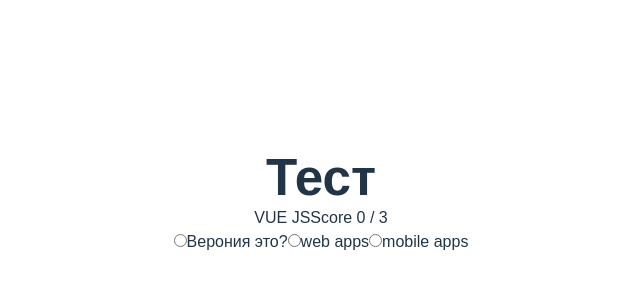
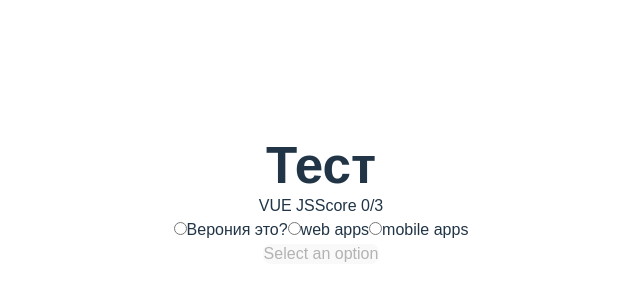
Before and after one commit to Wall4216/quiz_vue, a Vue app: page / in a window 1280 px wide. Shown: the part 198-498 px from the top of the page, without its empty margins (319-959 px from the left). Built offline with nearby package versions, Linux system fonts and the light colour scheme.

Commit message:
add logic for app

```diff
--- a/src/App.vue
+++ b/src/App.vue
@@ -39,45 +39,43 @@
 const quizCompleted = ref(false)
 const currentQuestion = ref(0)
 const score = computed(() => {
-  let value = 0;
+  let value = 0
   questions.value.map(q => {
-    if (q.selected == q.answer)
-    {
-      value++;
+    if (q.selected != null && q.answer == q.selected) {
+      console.log('correct');
+      value++
     }
   })
   return value
 })
-
 const getCurrentQuestion = computed(() => {
   let question = questions.value[currentQuestion.value]
   question.index = currentQuestion.value
   return question
 })
-
-const SetAnswer = e => {
+const SetAnswer = (e) => {
   questions.value[currentQuestion.value].selected = e.target.value
-  evt.target.value = null
+  e.target.value = null
+}
+const NextQuestion = () => {
+  if (currentQuestion.value < questions.value.length - 1) {
+    currentQuestion.value++
+    return
   }
 
-const NextQuestion = () => {
-  if (currentQuestion.value == questions.value.length -1)
-  {
-    currentQuestion.value++
-  }
-  else {
-    currentQuestion.value--
-  }
+  quizCompleted.value = true
 }
 </script>
 
 <template>
   <main class="app">
     <h1>Тест</h1>
-    <section class="section">
+    <section class="quiz" v-if="!quizCompleted">
+      <div class="quiz-info">
         <span class="question">{{ getCurrentQuestion.question }}</span>
-      <span class="score">Score {{score}} / {{questions.length}}</span>
-    </section>
+        <span class="score">Score {{ score }}/{{ questions.length }}</span>
+      </div>
+
       <div class="options">
         <label
             v-for="(option, index) in getCurrentQuestion.options"
@@ -106,6 +104,24 @@
           <span>{{ option }}</span>
         </label>
       </div>
+
+      <button
+          @click="NextQuestion"
+          :disabled="!getCurrentQuestion.selected">
+        {{
+          getCurrentQuestion.index == questions.length - 1
+              ? 'Finish'
+              : getCurrentQuestion.selected == null
+                  ? 'Select an option'
+                  : 'Next question'
+        }}
+      </button>
+    </section>
+
+    <section v-else>
+      <h2>You have finished the quiz!</h2>
+      <p>Your score is {{ score }}/{{ questions.length }}</p>
+    </section>
   </main>
 </template>
 
```
Lines whose indentation alone changed are shown as unchanged.
